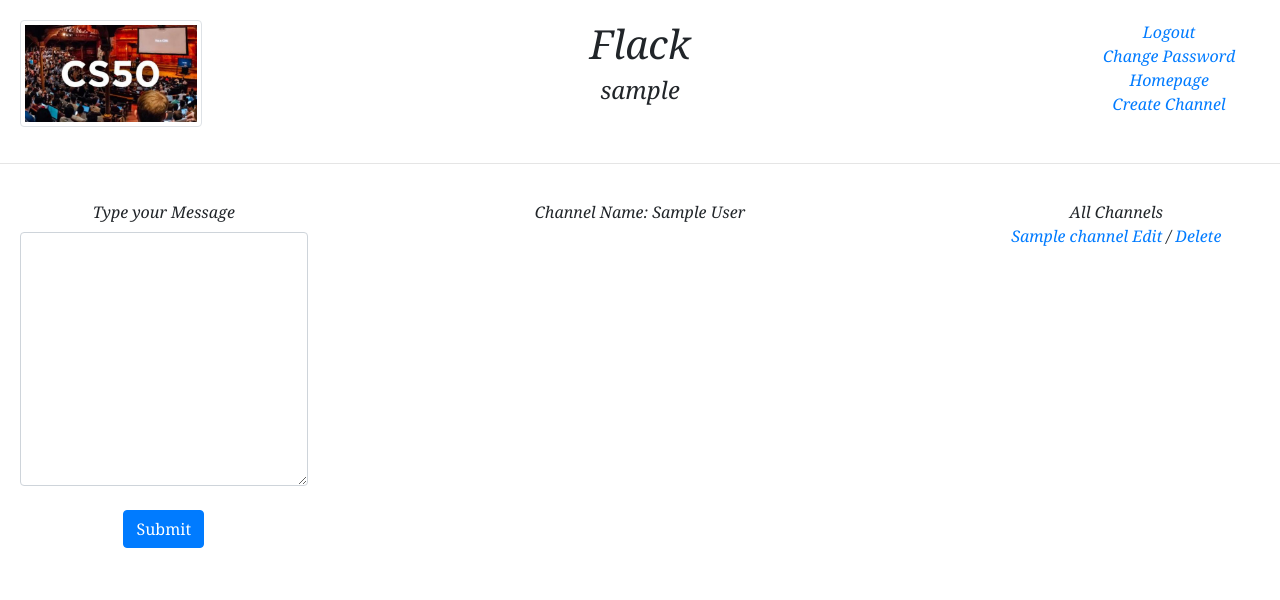
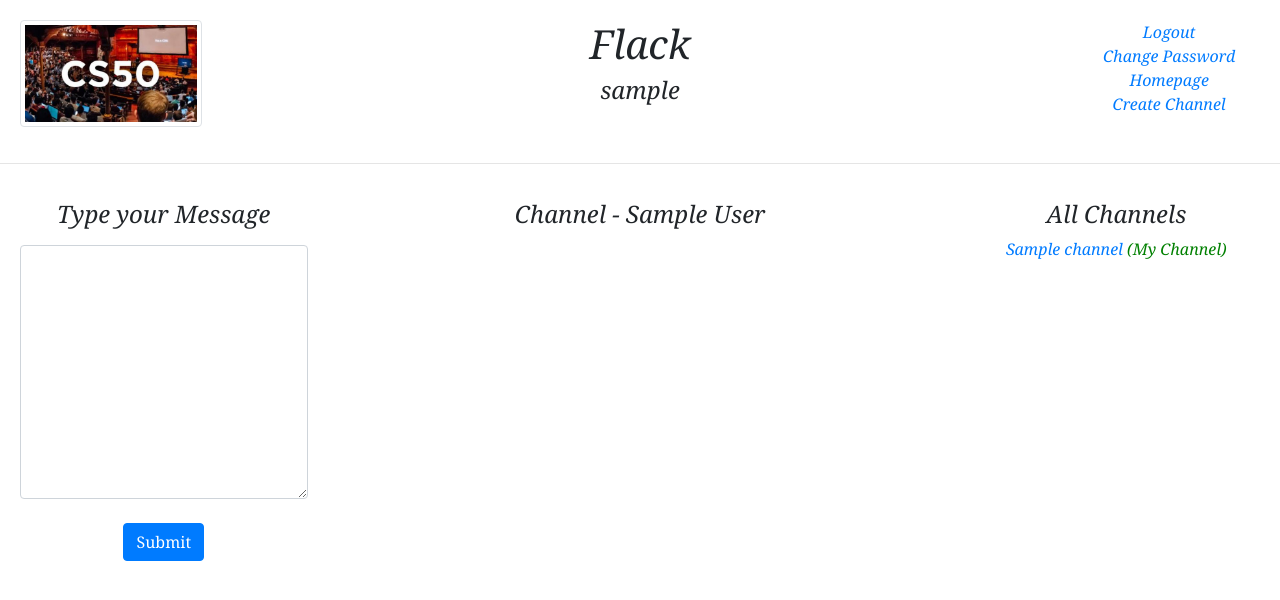
Before and after one commit to parijatsrivastava/paris-flack, a Flask app: page / in a window 1280 px wide. Shown: the top 600 px of the page. Run offline with Flask 2, Linux system fonts and the light colour scheme; the visitor is signed in with stand-in values (Sample User, id 1); tables that the repository leaves empty hold one stand-in row (values such as "Sample post"); some libraries are stand-ins or nearby versions.

Commit message:
delete chat

```diff
--- a/application.py
+++ b/application.py
@@ -32,15 +32,12 @@
 
     if session.get("channelname") == None:
         session["channelname"] = None
-        current_channel = None
         chats_current_channel = None
     else:
-        current_channel = Channel.query.filter_by(name=session["channelname"]).first()
         chats_current_channel = Chat.query.filter_by(channelname=session["channelname"]).order_by(Chat.time.desc()).all()
 
     if request.method == "GET":
-        return render_template("homepage.html", username=session["username"], channelname=session["channelname"],
-        allchannels=allchannels, chats_current_channel=chats_current_channel, current_channel=current_channel)
+        return render_template("homepage.html", username=session["username"], channelname=session["channelname"], allchannels=allchannels, chats_current_channel=chats_current_channel)
 
 
 @app.route("/createchannel", methods=["POST", "GET"])
@@ -65,23 +62,23 @@
     else:
         return render_template("createchannel.html", username=session["username"], create_channel_error="Type a Different Channel Name")
 
-@app.route("/edit_channel_name/<string:channelname>", methods=["POST", "GET"])
-def edit_channel_name(channelname):
+
+@app.route("/deletechat/<int:chat_id>")
+def deletechat(chat_id):
     if session.get("username") == None:
         return redirect("/login")
 
-    c = Channel.query.filter_by(name=channelname).first()
-    if c == None:
+    try:
+        chat_id = int(chat_id)
+    except:
         return redirect("/")
-    if request.method == "GET":
-        return render_template("editchannel.html", username=session["username"], channelname=channelname)
 
-    return "TODO"
-
-
-
-
-
+    c = Chat.query.get(chat_id)
+    if c.username != session["username"]:
+        return redirect("/")
+    db.session.delete(c)
+    db.session.commit()
+    return redirect("/")
 
 
 @app.route("/changechannel/<string:channelname>")
@@ -249,5 +246,6 @@
     c = Chat(message=message, username=username, time=time, channelname=channel)
     db.session.add(c)
     db.session.commit()
-    mychat = {"message": message, "channel": channel, "username": username, "time": str(time)}
+    c = Chat.query.filter_by(username=username).filter_by(channelname=channel).filter_by(time=time).first()
+    mychat = {"message": message, "channel": channel, "username": username, "time": str(time), "chat_id": c.id}
     emit("receive chat", mychat, broadcast=True)
--- a/static/homepage.js
+++ b/static/homepage.js
@@ -41,14 +41,19 @@
         let msg = data.message;
         let user = data.username;
         let time = data.time;
+        let chat_id = data.chat_id;
+        var chatID = chat_id.toString();
         if (channelname === data.channel)
         {
             let chat = user.concat(" ", time, '<br>', msg);
+            if (user === username) {
+                var text = "<a href=" + "'/deletechat/" + chatID + "'" + '>delete</a>';
+                chat = chat.concat(" ", text);
+            }
             const li = document.createElement('li');
             li.innerHTML = chat;
             var mylist = document.querySelector("#chat_list");
             mylist.insertBefore(li, mylist.childNodes[0]);
-            //document.querySelector('#chat_list').unshift(li);
         }
     });
 });
--- a/templates/createchannel.html
+++ b/templates/createchannel.html
@@ -35,6 +35,7 @@
             {% else %}
                 <br>
             {% endif %}
+            <a href="/">Cancel</a>
         </div>
         <div class="col-lg-4">
 
--- a/templates/homepage.html
+++ b/templates/homepage.html
@@ -25,7 +25,7 @@
 {% block body %}
     <div class="row">
         <div class="col-lg-3">
-            <label for="chat_message">Type your Message</label>
+            <label for="chat_message"><h4>Type your Message</h4></label>
             <textarea class="form-control" rows="10" id="chat_message" name="chat_message"></textarea><br>
             <button id ="chat_button" class="btn btn-primary">Submit</button>
             <div class="error_message">
@@ -34,7 +34,7 @@
         </div>
         <div class="col-lg-6">
             {% if channelname %}
-                <span>Channel Name: {{ channelname }}</span>
+                <h4>Channel - {{ channelname }}</h4>
             {% else %}
                 <span>No Channel Selected</span>
             {% endif %}
@@ -45,6 +45,10 @@
                             {{ chat.username }}
                             {{ chat.time }}<br>
                             {{ chat.message }}
+                            {% if chat.username == username %}
+                                <a href="{{ url_for('deletechat', chat_id=chat.id) }}">delete</a>
+                            {% endif %}
+                            </span>
                         </li>
                     {% endfor %}
                 {% endif %}
@@ -52,7 +56,7 @@
         </div>
         <div class="col-lg-3">
             {% if allchannels %}
-                All Channels<br>
+                <h4>All Channels</h4>
                 {% for c in allchannels %}
                     <div>
                         {% if channelname == c.name %}
@@ -61,7 +65,7 @@
                             <a href="{{ url_for('changechannel', channelname=c.name) }}">{{ c.name }}</a>
                         {% endif %}
                         {% if c.username == username %}
-                            <span><a href="#">Edit</a> / <a href="#">Delete</a></span>
+                            <span style="color: green;">(My Channel)</span>
                         {% endif %}
                     </div>
                 {% endfor %}
```
